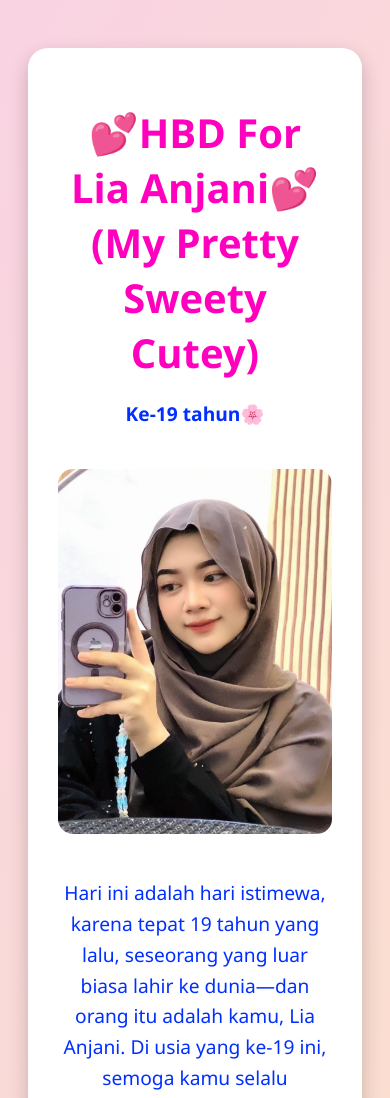
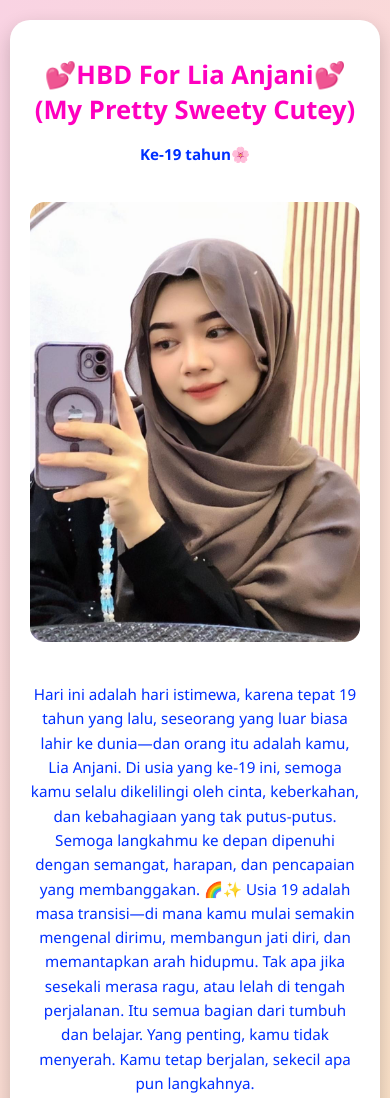
Before and after one commit to Lihqi15/HBD, a plain HTML site: page index.html in a window 390 px wide. Shown: the top 1098 px of the page. Drawn offline with Linux system fonts and the light colour scheme.

Commit message:
Update index.html

```diff
--- a/index.html
+++ b/index.html
@@ -11,6 +11,7 @@
     color: #002fff;
     text-align: center;
     padding: 40px 20px;
+    margin: 0;
   }
   .card {
     background: white;
@@ -32,6 +33,7 @@
   }
   img {
     max-width: 100%;
+    height: auto;
     border-radius: 15px;
     margin: 20px 0;
   }
@@ -48,6 +50,31 @@
   @keyframes fadeIn {
     from { opacity: 0; transform: translateY(20px); }
     to { opacity: 1; transform: translateY(0); }
+  }
+
+  /* Media Queries */
+  @media (max-width: 600px) {
+    body {
+      padding: 20px 10px;
+    }
+    .card {
+      padding: 20px;
+    }
+    h1 {
+      font-size: 2em;
+    }
+    p {
+      font-size: 1em;
+    }
+  }
+
+  @media (max-width: 400px) {
+    h1 {
+      font-size: 1.6em;
+    }
+    p {
+      font-size: 0.95em;
+    }
   }
 </style>
 </head>
```
Lines whose indentation alone changed are shown as unchanged.
